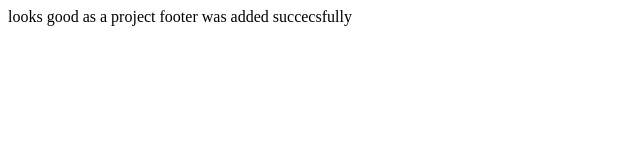
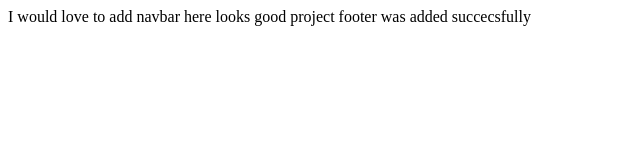
Before and after one commit to drsncan/learn-git, a plain HTML site: page gittwo/index.html in a window 1280 px wide. Shown: the whole page, without its empty margins (0-640 px from the left). Drawn offline with Linux system fonts and the light colour scheme.

Commit message:
change index and footer

```diff
--- a/gittwo/index.html
+++ b/gittwo/index.html
@@ -6,7 +6,8 @@
     <title>git learning</title>
 </head>
 <body>
-    looks good as a project
+    I would love to add navbar here
+    looks good project
     footer was added succecsfully
 </body>
 </html>
```
Also changed, not shown: gittwo/footer.html (+1 -1 lines).
